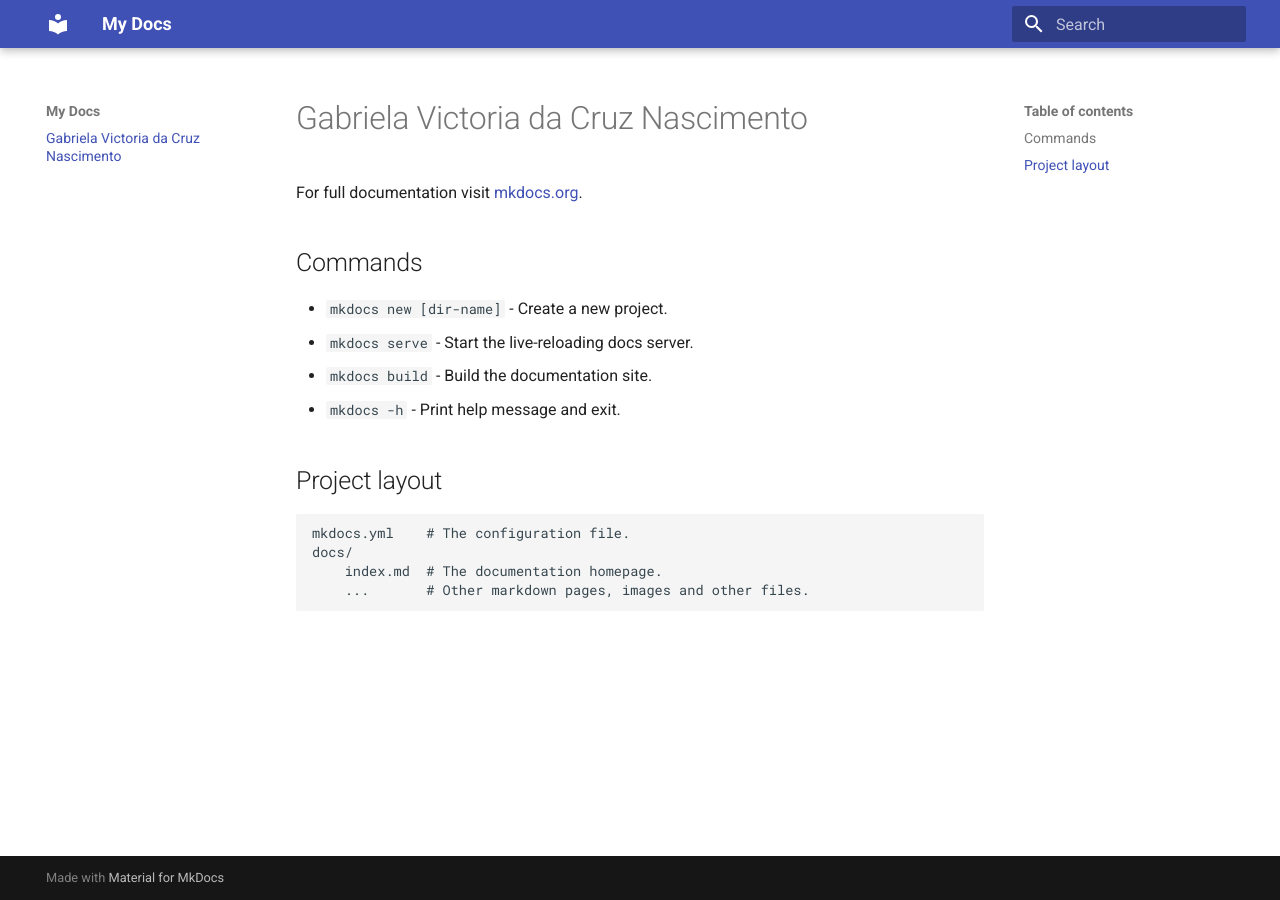
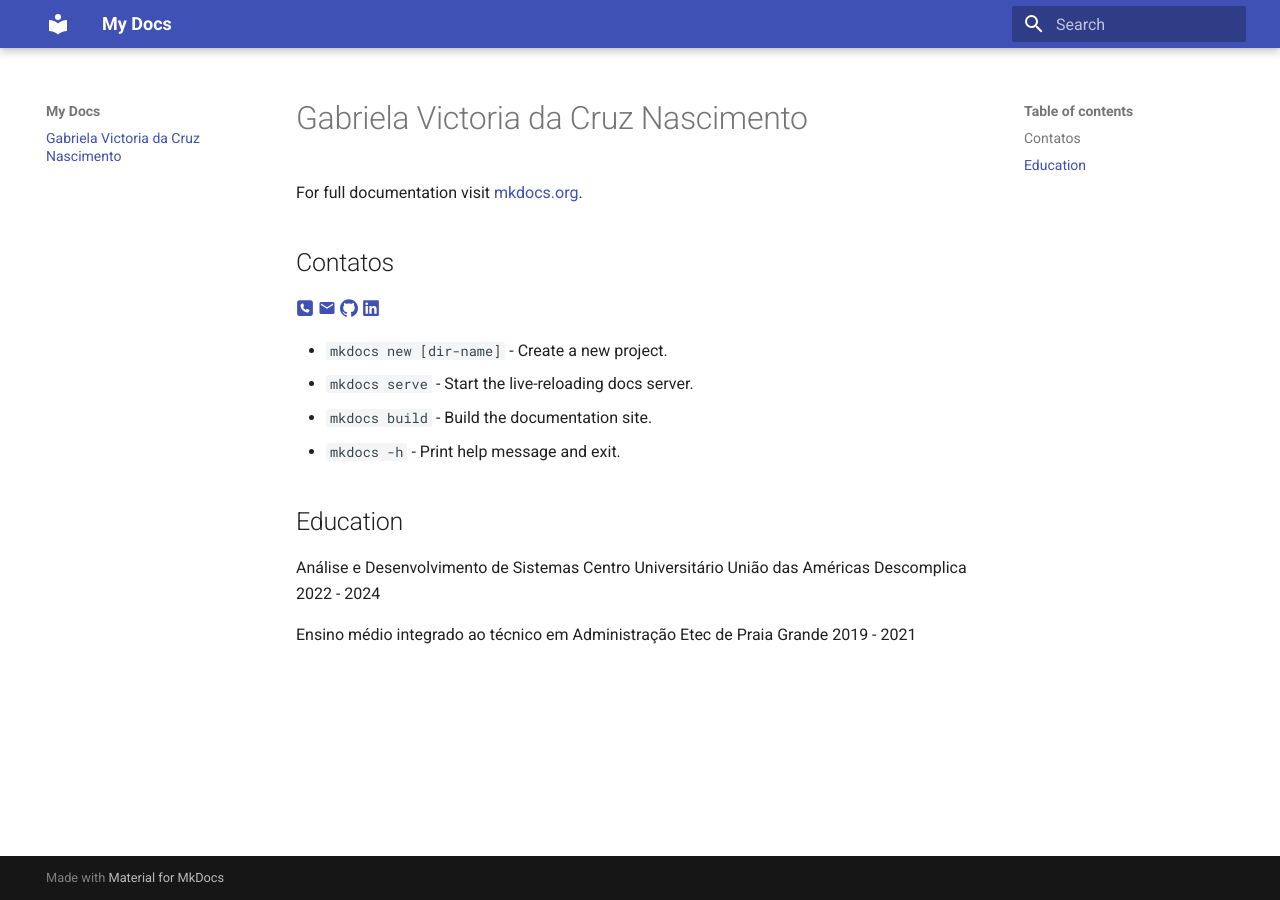
Before and after one commit to gabyvictoria0122/curriculum-vit-, an MkDocs documentation site: the page built from docs/index.md, in a window 1280 px wide. Built offline with MkDocs 1.6.1 and Material for MkDocs 9.7.7, drawn with Linux system fonts in a browser that asks for light colours.

Commit message:
add icons

```diff
--- a/docs/index.md
+++ b/docs/index.md
@@ -2,16 +2,24 @@
 
 For full documentation visit [mkdocs.org](https://www.mkdocs.org).
 
-## Commands
+## Contatos
+
+[:fontawesome-solid-square-phone:]((13) 99146 - 6798)
+[:material-email:](gabrielavictoria91@gmail.com)
+[:simple-github:](https://github.com/gabyvictoria0122)
+[:fontawesome-brands-linkedin:](www.linkedin.com/in/gabyvictoria0122)
 
 * `mkdocs new [dir-name]` - Create a new project.
 * `mkdocs serve` - Start the live-reloading docs server.
 * `mkdocs build` - Build the documentation site.
 * `mkdocs -h` - Print help message and exit.
 
-## Project layout
+## Education
 
-    mkdocs.yml    # The configuration file.
-    docs/
-        index.md  # The documentation homepage.
-        ...       # Other markdown pages, images and other files.
+Análise e Desenvolvimento de Sistemas
+Centro Universitário União das Américas Descomplica
+2022 - 2024
+
+Ensino médio integrado ao técnico em Administração
+Etec de Praia Grande
+2019 - 2021
--- a/mkdocs.yml
+++ b/mkdocs.yml
@@ -1,3 +1,9 @@
 site_name: My Docs
 theme:
   name: material
+
+markdown_extensions:
+  - attr_list
+  - pymdownx.emoji:
+      emoji_index: !!python/name:materialx.emoji.twemoji
+      emoji_generator: !!python/name:materialx.emoji.to_svg
```
